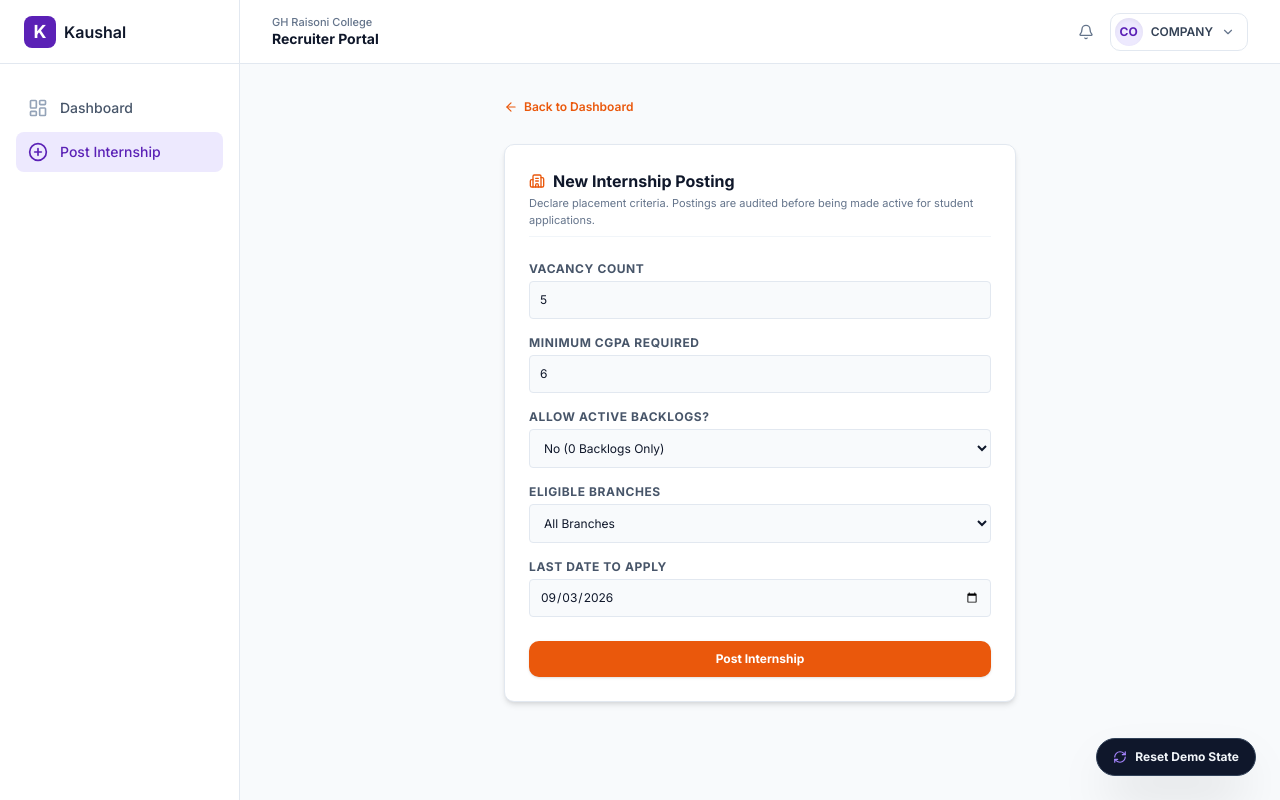
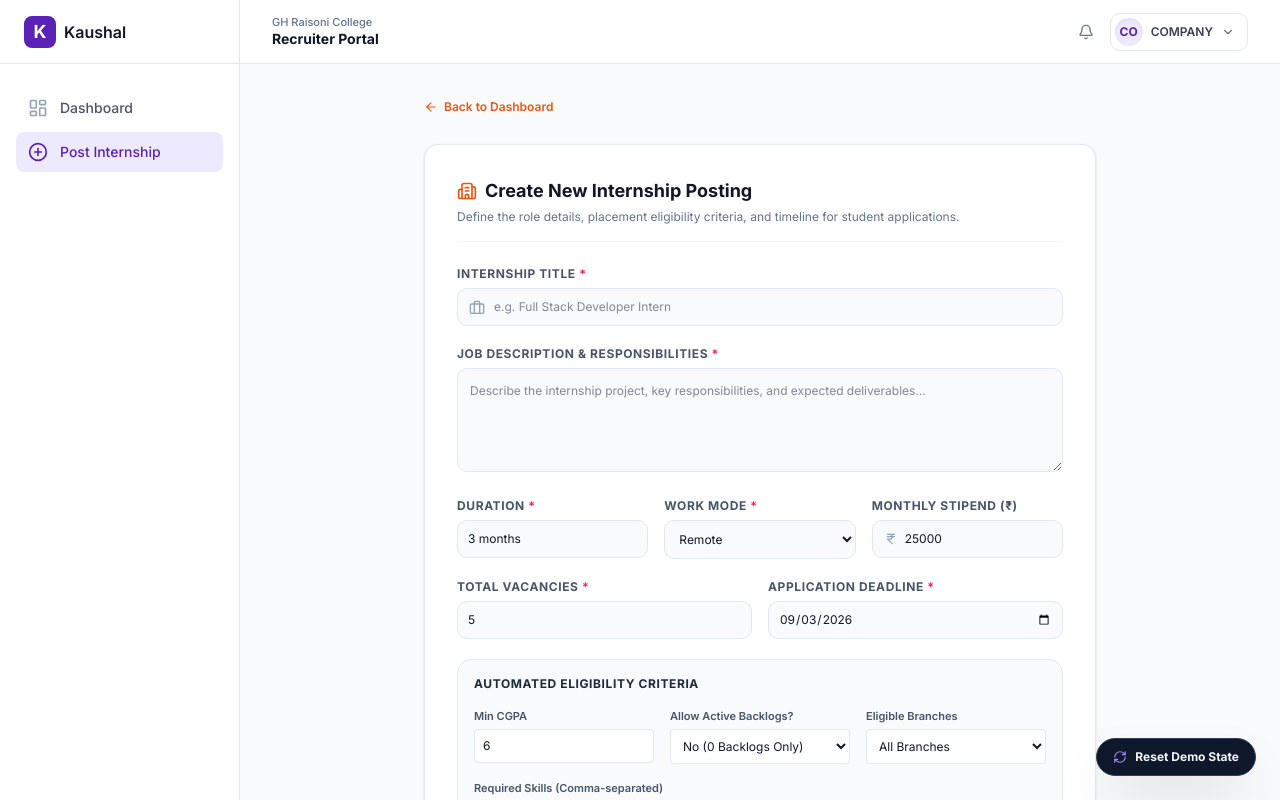
Before and after one commit to dipak0000812/Kaushal, a Next.js app in the folder frontend/: page /company/postings/new in a window 1280 px wide. Shown: the top 800 px of the page. Built offline with nearby package versions, Linux system fonts and the light colour scheme; no server answers.

Commit message:
feat(company): add complete internship creation form with title, description, mode, stipend, and criteria

```diff
--- a/frontend/app/company/postings/new/page.tsx
+++ b/frontend/app/company/postings/new/page.tsx
@@ -4,71 +4,98 @@ import React, { useState } from 'react';
 import { useForm } from 'react-hook-form';
 import { zodResolver } from '@hookform/resolvers/zod';
 import * as z from 'zod';
-import { useMutation, useQuery, useQueryClient } from '@tanstack/react-query';
+import { useMutation, useQueryClient } from '@tanstack/react-query';
 import { apiClient } from '@/lib/api/client';
 import { Role } from '@/lib/types';
 import RoleShell from '@/components/shared/RoleShell';
 import { useRouter } from 'next/navigation';
-import { Building2, ArrowLeft, CheckCircle, Clock } from 'lucide-react';
-import toast from 'react-hot-toast';
+import { Building2, ArrowLeft, CheckCircle, Briefcase, IndianRupee } from 'lucide-react';
+import toast, { Toaster } from 'react-hot-toast';
 
-const criteriaSchema = z.object({
-  minCgpa: z.number().min(0).max(10, 'CGPA must be between 0 and 10'),
+const postingSchema = z.object({
+  title: z.string().min(3, 'Internship title must be at least 3 characters'),
+  description: z.string().min(10, 'Please provide a detailed job description (at least 10 characters)'),
+  duration: z.string().min(1, 'Duration is required'),
+  mode: z.enum(['remote', 'onsite', 'hybrid']),
+  stipend: z.coerce.number().min(0, 'Stipend cannot be negative').default(0),
+  vacancies: z.coerce.number().int().min(1, 'At least 1 vacancy slot is required'),
+  lastDate: z.string().min(1, 'Last date to apply is required'),
+  minCgpa: z.coerce.number().min(0).max(10, 'CGPA must be between 0.0 and 10.0'),
   allowBacklogs: z.enum(['true', 'false']),
   branches: z.enum(['CS', 'IT', 'ALL']),
-  vacancies: z.number().min(1, 'At least 1 vacancy slot is required'),
-  lastDate: z.string().min(1, 'Last date is required'),
+  requiredSkills: z.string().optional(),
 });
 
-type FormValues = z.infer<typeof criteriaSchema>;
+type FormValues = z.infer<typeof postingSchema>;
 
 export default function NewPostPage({ testSuccessInfo }: { testSuccessInfo?: { status: string } } = {}) {
   const router = useRouter();
   const queryClient = useQueryClient();
   const [successInfo, setSuccessInfo] = useState<{ status: string } | null>(testSuccessInfo || null);
 
-  // 1. Fetch company profile to check verification status for description help
-  const { data: profileRes } = useQuery({
-    queryKey: ['company-profile'],
-    queryFn: () => apiClient.company.getInternships(), // baseline trigger
-  });
-
   const {
     register,
     handleSubmit,
     formState: { errors },
   } = useForm<FormValues>({
-    resolver: zodResolver(criteriaSchema),
+    resolver: zodResolver(postingSchema) as any,
     defaultValues: {
+      title: '',
+      description: '',
+      duration: '3 months',
+      mode: 'remote',
+      stipend: 25000,
+      vacancies: 5,
+      lastDate: new Date(Date.now() + 14 * 24 * 60 * 60 * 1000).toISOString().split('T')[0],
       minCgpa: 6.0,
       allowBacklogs: 'false',
       branches: 'ALL',
-      vacancies: 5,
-      lastDate: new Date(Date.now() + 14 * 24 * 60 * 60 * 1000).toISOString().split('T')[0],
+      requiredSkills: 'JavaScript, React, Node.js',
     },
   });
 
   const postMutation = useMutation({
-    mutationFn: (values: FormValues) =>
-      apiClient.company.postInternship({
+    mutationFn: (values: FormValues) => {
+      const skillsArray = (values.requiredSkills || '')
+        .split(',')
+        .map((s) => s.trim())
+        .filter(Boolean);
+
+      const deptList =
+        values.branches === 'ALL'
+          ? []
+          : values.branches === 'CS'
+          ? ['Computer Science']
+          : ['Information Technology'];
+
+      return apiClient.company.postInternship({
+        title: values.title.trim(),
+        description: values.description.trim(),
+        duration: values.duration.trim(),
+        mode: values.mode,
+        stipend: values.stipend,
+        vacancies: values.vacancies,
+        lastDate: values.lastDate,
         criteria: {
           minCgpa: values.minCgpa,
           maxBacklogs: values.allowBacklogs === 'true' ? 2 : 0,
-          department: values.branches === 'ALL' ? 'All' : values.branches === 'CS' ? 'Computer Science' : 'Information Technology',
-          year: 4,
-          requiredSkills: [],
+          departments: deptList,
+          requiredSkills: skillsArray,
           requiredCerts: [],
         },
-        vacancies: values.vacancies,
-        lastDate: values.lastDate,
-      }),
+      });
+    },
     onSuccess: (res) => {
       if (res.success && res.data) {
         queryClient.invalidateQueries({ queryKey: ['company-internships'] });
         setSuccessInfo({ status: res.data.status });
+        toast.success('Internship posted successfully!');
       } else {
-        toast.error(`Failed to post internship: ${res.error?.message}`);
+        toast.error(`Failed to post internship: ${res.error?.message || 'Validation error'}`);
       }
+    },
+    onError: (err: any) => {
+      toast.error(err.message || 'Failed to submit posting');
     },
   });
 
@@ -78,8 +105,8 @@ export default function NewPostPage({ testSuccessInfo }: { testSuccessInfo?: { s
 
   return (
     <RoleShell role={Role.COMPANY}>
-      <div className="space-y-6 max-w-lg mx-auto">
-
+      <Toaster position="top-center" />
+      <div className="space-y-6 max-w-2xl mx-auto">
         {/* Back link */}
         <div>
           <button
@@ -92,120 +119,214 @@ export default function NewPostPage({ testSuccessInfo }: { testSuccessInfo?: { s
 
         {successInfo ? (
           /* Submission success user-facing message card */
-          <div className="bg-white border border-[#E2E8F0] rounded-lg p-6 space-y-4 shadow-md text-center">
-            <div className="w-12 h-12 rounded-full bg-[#ECFDF5] text-[#059669] flex items-center justify-center mx-auto shadow-inner">
-              <CheckCircle className="w-6 h-6" />
+          <div className="bg-white border border-[#E2E8F0] rounded-xl p-8 space-y-5 shadow-sm text-center">
+            <div className="w-14 h-14 rounded-full bg-[#ECFDF5] text-[#059669] flex items-center justify-center mx-auto shadow-inner">
+              <CheckCircle className="w-7 h-7" />
             </div>
 
             <div className="space-y-2">
-              <h3 className="text-base font-bold text-[#0F172A]">Internship Created Successfully</h3>
+              <h3 className="text-lg font-bold text-[#0F172A]">Internship Created Successfully</h3>
 
               {successInfo.status === 'open' ? (
-                <p id="success-message" className="text-xs text-[#059669] font-medium">
-                  The internship opportunity was posted and published successfully!
+                <p id="success-message" className="text-xs text-[#059669] font-medium max-w-md mx-auto">
+                  The internship opportunity was published immediately and is now live for eligible students to apply!
                 </p>
               ) : (
-                <p id="success-message" className="text-xs text-[#D97706] font-medium">
-                  The internship was posted successfully. It is pending T&P approval since your company status is unverified.
+                <p id="success-message" className="text-xs text-[#D97706] font-medium max-w-md mx-auto">
+                  The internship was submitted successfully. It is awaiting T&P approval before going live to students.
                 </p>
               )}
             </div>
 
             <button
               onClick={() => router.push('/company')}
-              className="w-full py-2 bg-[#EA580C] hover:bg-[#C2410C] text-white text-xs font-bold rounded-lg cursor-pointer transition-colors mt-2"
+              className="px-6 py-2.5 bg-[#EA580C] hover:bg-[#C2410C] text-white text-xs font-bold rounded-lg cursor-pointer transition-colors"
             >
-              Return to Dashboard
+              Return to Company Dashboard
             </button>
           </div>
         ) : (
-          <div className="bg-white border border-[#E2E8F0] rounded-lg p-6 space-y-6 shadow-md">
-
-            <div className="pb-2 border-b border-[#F1F5F9]">
-              <h2 className="text-base font-bold text-[#0F172A] flex items-center gap-2">
-                <Building2 className="w-4 h-4 text-[#EA580C]" />
-                New Internship Posting
+          <div className="bg-white border border-[#E2E8F0] rounded-xl p-6 sm:p-8 space-y-6 shadow-sm">
+            <div className="pb-4 border-b border-[#F1F5F9]">
+              <h2 className="text-lg font-bold text-[#0F172A] flex items-center gap-2">
+                <Building2 className="w-5 h-5 text-[#EA580C]" />
+                Create New Internship Posting
               </h2>
-              <p className="text-[11px] text-[#64748B] mt-0.5">
-                Declare placement criteria. Postings are audited before being made active for student applications.
+              <p className="text-xs text-[#64748B] mt-1">
+                Define the role details, placement eligibility criteria, and timeline for student applications.
               </p>
             </div>
 
-            <form onSubmit={handleSubmit(onSubmit)} className="space-y-4">
+            <form onSubmit={handleSubmit(onSubmit)} className="space-y-5">
+              {/* Role Title */}
+              <div>
+                <label className="block text-xs font-bold text-[#475569] uppercase tracking-wider mb-1.5">
+                  Internship Title <span className="text-rose-500">*</span>
+                </label>
+                <div className="relative">
+                  <Briefcase className="w-4 h-4 text-slate-400 absolute left-3 top-3" />
+                  <input
+                    type="text"
+                    placeholder="e.g. Full Stack Developer Intern"
+                    {...register('title')}
+                    className="w-full text-xs pl-9 p-2.5 border border-[#E2E8F0] rounded-lg bg-[#F8FAFC] focus:outline-none focus:border-[#EA580C] focus:bg-white"
+                  />
+                </div>
+                {errors.title && <p className="text-[11px] text-[#B91C1C] mt-1">{errors.title.message}</p>}
+              </div>
 
-              {/* Vacancies */}
+              {/* Description */}
               <div>
-                <label className="block text-xs font-bold text-[#475569] uppercase tracking-wider mb-1">
-                  Vacancy Count
+                <label className="block text-xs font-bold text-[#475569] uppercase tracking-wider mb-1.5">
+                  Job Description & Responsibilities <span className="text-rose-500">*</span>
+                </label>
+                <textarea
+                  rows={4}
+                  placeholder="Describe the internship project, key responsibilities, and expected deliverables..."
+                  {...register('description')}
+                  className="w-full text-xs p-3 border border-[#E2E8F0] rounded-lg bg-[#F8FAFC] focus:outline-none focus:border-[#EA580C] focus:bg-white leading-relaxed"
+                />
+                {errors.description && <p className="text-[11px] text-[#B91C1C] mt-1">{errors.description.message}</p>}
+              </div>
+
+              {/* Grid 1: Duration, Mode, Stipend */}
+              <div className="grid grid-cols-1 sm:grid-cols-3 gap-4">
+                <div>
+                  <label className="block text-xs font-bold text-[#475569] uppercase tracking-wider mb-1.5">
+                    Duration <span className="text-rose-500">*</span>
+                  </label>
+                  <input
+                    type="text"
+                    placeholder="e.g. 3 months"
+                    {...register('duration')}
+                    className="w-full text-xs p-2.5 border border-[#E2E8F0] rounded-lg bg-[#F8FAFC] focus:outline-none focus:border-[#EA580C] focus:bg-white"
+                  />
+                  {errors.duration && <p className="text-[11px] text-[#B91C1C] mt-1">{errors.duration.message}</p>}
+                </div>
+
+                <div>
+                  <label className="block text-xs font-bold text-[#475569] uppercase tracking-wider mb-1.5">
+                    Work Mode <span className="text-rose-500">*</span>
+                  </label>
+                  <select
+                    {...register('mode')}
+                    className="w-full text-xs p-2.5 border border-[#E2E8F0] rounded-lg bg-[#F8FAFC] focus:outline-none focus:border-[#EA580C] focus:bg-white"
+                  >
+                    <option value="remote">Remote</option>
+                    <option value="onsite">On-Site</option>
+                    <option value="hybrid">Hybrid</option>
+                  </select>
+                </div>
+
+                <div>
+                  <label className="block text-xs font-bold text-[#475569] uppercase tracking-wider mb-1.5">
+                    Monthly Stipend (₹)
+                  </label>
+                  <div className="relative">
+                    <IndianRupee className="w-3.5 h-3.5 text-slate-400 absolute left-3 top-3" />
+                    <input
+                      type="number"
+                      step="1000"
+                      placeholder="25000"
+                      {...register('stipend', { valueAsNumber: true })}
+                      className="w-full text-xs pl-8 p-2.5 border border-[#E2E8F0] rounded-lg bg-[#F8FAFC] focus:outline-none focus:border-[#EA580C] focus:bg-white"
+                    />
+                  </div>
+                  {errors.stipend && <p className="text-[11px] text-[#B91C1C] mt-1">{errors.stipend.message}</p>}
+                </div>
+              </div>
+
+              {/* Grid 2: Vacancies, Last Date */}
+              <div className="grid grid-cols-1 sm:grid-cols-2 gap-4">
+                <div>
+                  <label className="block text-xs font-bold text-[#475569] uppercase tracking-wider mb-1.5">
+                    Total Vacancies <span className="text-rose-500">*</span>
                   </label>
                   <input
                     type="number"
+                    min="1"
                     {...register('vacancies', { valueAsNumber: true })}
-                  className="w-full text-xs p-2.5 border border-[#E2E8F0] rounded bg-[#F8FAFC] focus:outline-none focus:border-[#EA580C] focus:bg-white"
+                    className="w-full text-xs p-2.5 border border-[#E2E8F0] rounded-lg bg-[#F8FAFC] focus:outline-none focus:border-[#EA580C] focus:bg-white"
                   />
-                {errors.vacancies && (
-                  <p className="text-[10px] text-[#B91C1C] mt-1">{errors.vacancies.message}</p>
-                )}
+                  {errors.vacancies && <p className="text-[11px] text-[#B91C1C] mt-1">{errors.vacancies.message}</p>}
                 </div>
 
-              {/* CGPA */}
                 <div>
-                <label className="block text-xs font-bold text-[#475569] uppercase tracking-wider mb-1">
-                  Minimum CGPA Required
+                  <label className="block text-xs font-bold text-[#475569] uppercase tracking-wider mb-1.5">
+                    Application Deadline <span className="text-rose-500">*</span>
+                  </label>
+                  <input
+                    type="date"
+                    {...register('lastDate')}
+                    className="w-full text-xs p-2.5 border border-[#E2E8F0] rounded-lg bg-[#F8FAFC] focus:outline-none focus:border-[#EA580C] focus:bg-white"
+                  />
+                  {errors.lastDate && <p className="text-[11px] text-[#B91C1C] mt-1">{errors.lastDate.message}</p>}
+                </div>
+              </div>
+
+              {/* Criteria Section */}
+              <div className="p-4 bg-slate-50 border border-slate-200 rounded-xl space-y-4">
+                <h4 className="text-xs font-bold text-slate-800 uppercase tracking-wider">
+                  Automated Eligibility Criteria
+                </h4>
+
+                <div className="grid grid-cols-1 sm:grid-cols-3 gap-4">
+                  <div>
+                    <label className="block text-[11px] font-semibold text-[#475569] mb-1">
+                      Min CGPA
                     </label>
                     <input
                       type="number"
                       step="0.1"
+                      min="0"
+                      max="10"
                       {...register('minCgpa', { valueAsNumber: true })}
-                  className="w-full text-xs p-2.5 border border-[#E2E8F0] rounded bg-[#F8FAFC] focus:outline-none focus:border-[#EA580C] focus:bg-white"
+                      className="w-full text-xs p-2 border border-[#E2E8F0] rounded bg-white focus:outline-none focus:border-[#EA580C]"
                     />
-                {errors.minCgpa && (
-                  <p className="text-[10px] text-[#B91C1C] mt-1">{errors.minCgpa.message}</p>
-                )}
                   </div>
 
-              {/* Backlogs */}
                   <div>
-                <label className="block text-xs font-bold text-[#475569] uppercase tracking-wider mb-1">
+                    <label className="block text-[11px] font-semibold text-[#475569] mb-1">
                       Allow Active Backlogs?
                     </label>
                     <select
                       {...register('allowBacklogs')}
-                  className="w-full text-xs p-2.5 border border-[#E2E8F0] rounded bg-[#F8FAFC] focus:outline-none focus:border-[#EA580C] focus:bg-white"
+                      className="w-full text-xs p-2 border border-[#E2E8F0] rounded bg-white focus:outline-none focus:border-[#EA580C]"
                     >
                       <option value="false">No (0 Backlogs Only)</option>
-                  <option value="true">Yes</option>
+                      <option value="true">Yes (Up to 2 Backlogs)</option>
                     </select>
                   </div>
 
-              {/* Branch */}
                   <div>
-                <label className="block text-xs font-bold text-[#475569] uppercase tracking-wider mb-1">
+                    <label className="block text-[11px] font-semibold text-[#475569] mb-1">
                       Eligible Branches
                     </label>
                     <select
                       {...register('branches')}
-                  className="w-full text-xs p-2.5 border border-[#E2E8F0] rounded bg-[#F8FAFC] focus:outline-none focus:border-[#EA580C] focus:bg-white"
+                      className="w-full text-xs p-2 border border-[#E2E8F0] rounded bg-white focus:outline-none focus:border-[#EA580C]"
                     >
                       <option value="ALL">All Branches</option>
                       <option value="CS">Computer Science</option>
                       <option value="IT">Information Technology</option>
                     </select>
                   </div>
+                </div>
 
-              {/* Last Date */}
                 <div>
-                <label className="block text-xs font-bold text-[#475569] uppercase tracking-wider mb-1">
-                  Last Date to Apply
+                  <label className="block text-[11px] font-semibold text-[#475569] mb-1">
+                    Required Skills (Comma-separated)
                   </label>
                   <input
-                  type="date"
-                  {...register('lastDate')}
-                  className="w-full text-xs p-2.5 border border-[#E2E8F0] rounded bg-[#F8FAFC] focus:outline-none focus:border-[#EA580C] focus:bg-white"
+                    type="text"
+                    placeholder="e.g. Python, React, PostgreSQL, Docker"
+                    {...register('requiredSkills')}
+                    className="w-full text-xs p-2 border border-[#E2E8F0] rounded bg-white focus:outline-none focus:border-[#EA580C]"
                   />
-                {errors.lastDate && (
-                  <p className="text-[10px] text-[#B91C1C] mt-1">{errors.lastDate.message}</p>
-                )}
+                  <p className="text-[10px] text-slate-500 mt-1">
+                    Students matching these skills will receive eligibility badges automatically.
+                  </p>
+                </div>
               </div>
 
               {/* Action Button */}
@@ -213,16 +334,14 @@ export default function NewPostPage({ testSuccessInfo }: { testSuccessInfo?: { s
                 <button
                   type="submit"
                   disabled={postMutation.isPending}
-                  className="w-full py-2.5 bg-[#EA580C] hover:bg-[#C2410C] text-white text-xs font-bold rounded-lg shadow-sm transition-colors cursor-pointer disabled:bg-[#94A3B8]"
+                  className="w-full py-3 bg-[#EA580C] hover:bg-[#C2410C] text-white text-xs font-bold rounded-lg shadow-sm transition-colors cursor-pointer disabled:bg-[#94A3B8]"
                 >
-                  {postMutation.isPending ? 'Submitting...' : 'Post Internship'}
+                  {postMutation.isPending ? 'Publishing Posting...' : 'Publish Internship Opportunity'}
                 </button>
               </div>
-
             </form>
           </div>
         )}
-
       </div>
     </RoleShell>
   );
```
Lines whose indentation alone changed are shown as unchanged.
